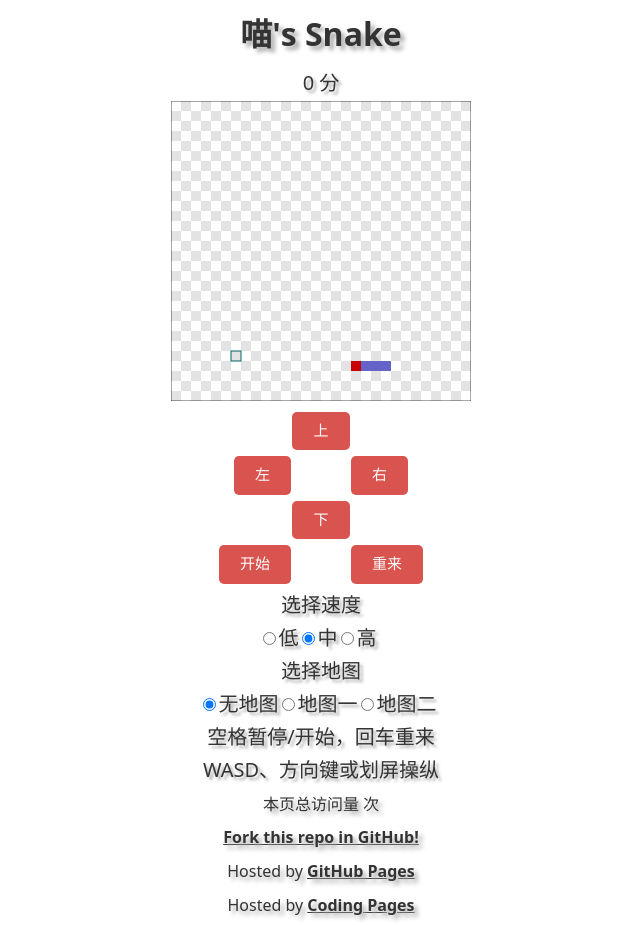
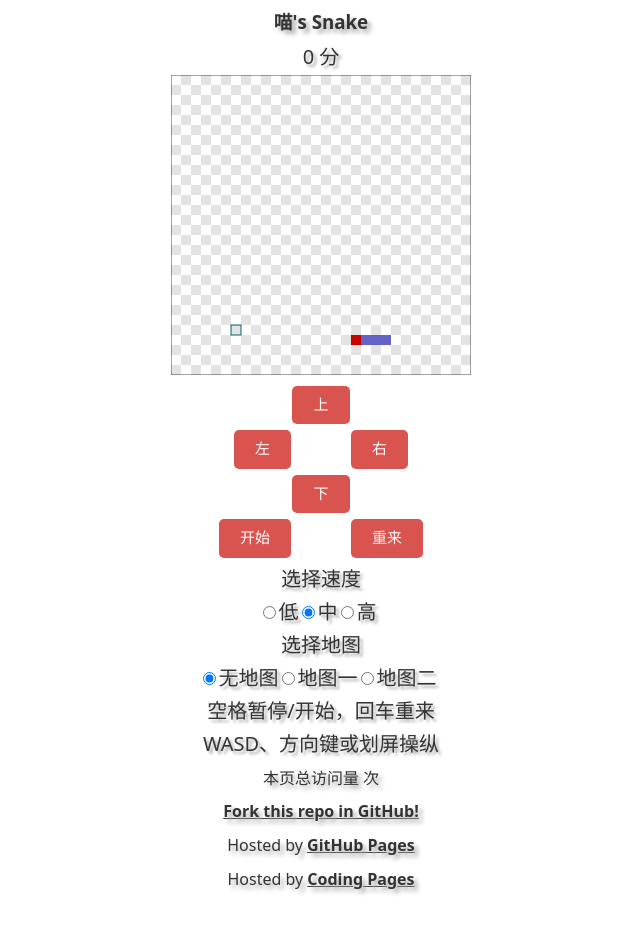
Before and after one commit to AlynxZhou/snakejs, a plain HTML site: page index.html in a window 1280 px wide. Shown: the whole page, without its empty margins (319-959 px from the left). After the commit the page ends 899 px from the top, so only its background shows below. Drawn offline with Linux system fonts and the light colour scheme; some packages are replaced by stand-ins of ours; a script that the page names is missing; a web font is replaced by a local one.

Commit message:
Changed h1 to h3.

```diff
--- a/index.html
+++ b/index.html
@@ -10,7 +10,7 @@
 		<title>喵's Snake</title>
 	</head>
 	<body>
-		<h1>喵's Snake</h1>
+		<h3>喵's Snake</h3>
 		<div id="snakeGame" class="snakeGame">
 			<script type="text/javascript" src="js/snake.js"></script>
 		</div>
```
